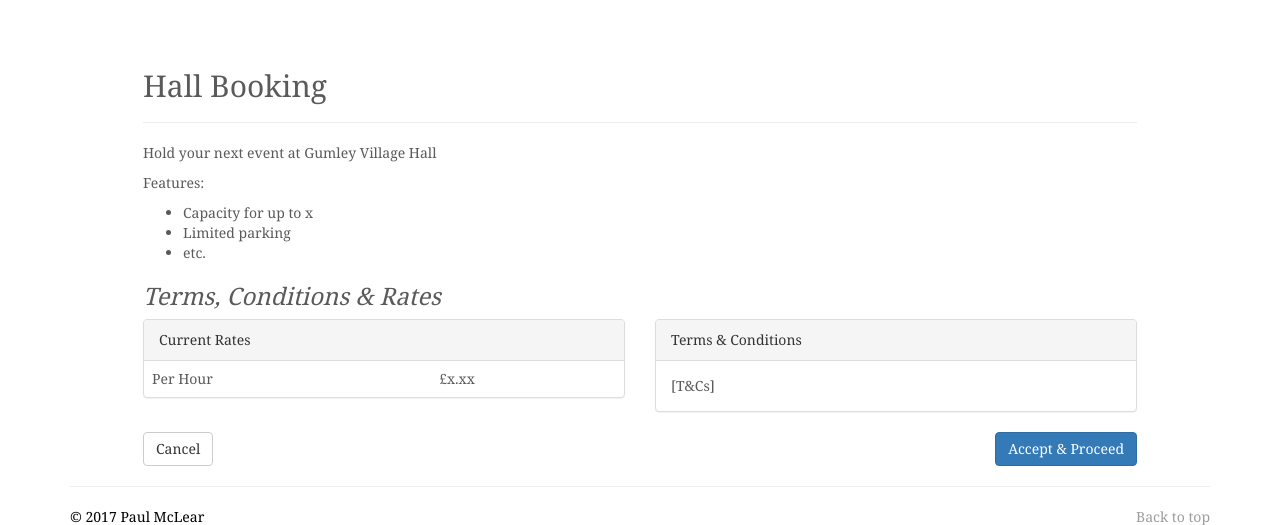
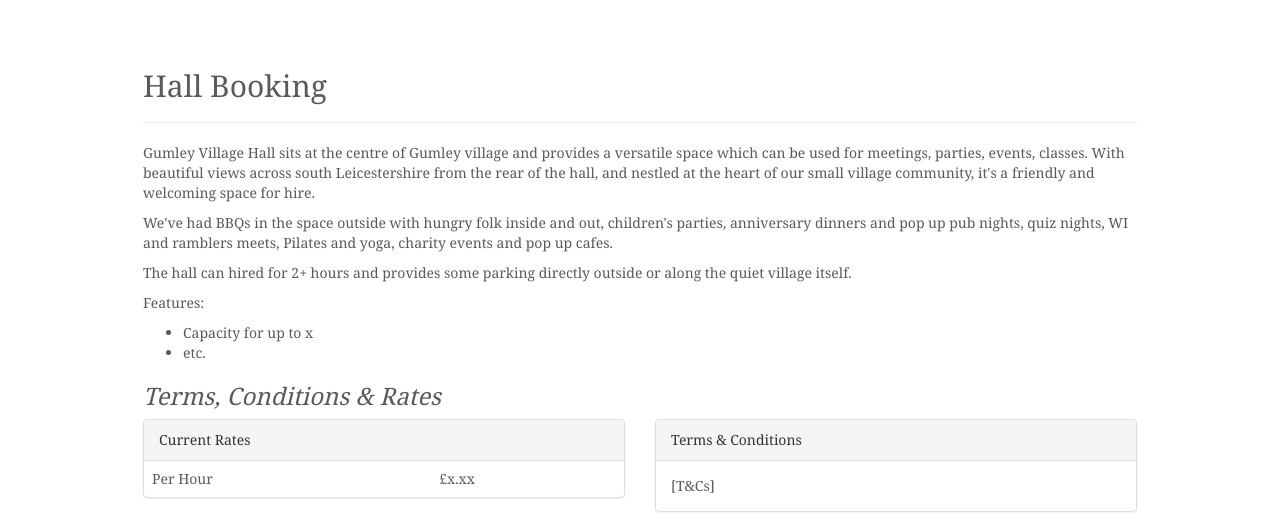
Before and after one commit to pemm8/village-hall, a Flask app: page /booking/ in a window 1280 px wide. Shown: the part 71-596 px from the top of the page. Run offline with Flask 2, Linux system fonts and the light colour scheme; some libraries are stand-ins or nearby versions; some web fonts are replaced.

Commit message:
Prod text added to booking.index.

```diff
--- a/app/templates/booking/index.html
+++ b/app/templates/booking/index.html
@@ -30,13 +30,16 @@
 
 	<hr>
 
-	<p>Hold your next event at Gumley Village Hall</p>
+	<p>Gumley Village Hall sits at the centre of Gumley village and provides a versatile space which can be used for meetings, parties, events, classes. With beautiful views across south Leicestershire from the rear of the hall, and nestled at the heart of our small village community, it's a friendly and welcoming space for hire.</p>
+
+	<p>We've had BBQs in the space outside with hungry folk inside and out, children's parties, anniversary dinners and pop up pub nights, quiz nights, WI and ramblers meets, Pilates and yoga, charity events and pop up cafes.</p>
+
+	<p>The hall can hired for 2+ hours and provides some parking directly outside or along the quiet village itself.</p>
 
 	<p>Features:</p>
 
 	<ul>
 		<li>Capacity for up to x</li>
-		<li>Limited parking</li>
 		<li>etc.</li>
 	</ul>
 
```
